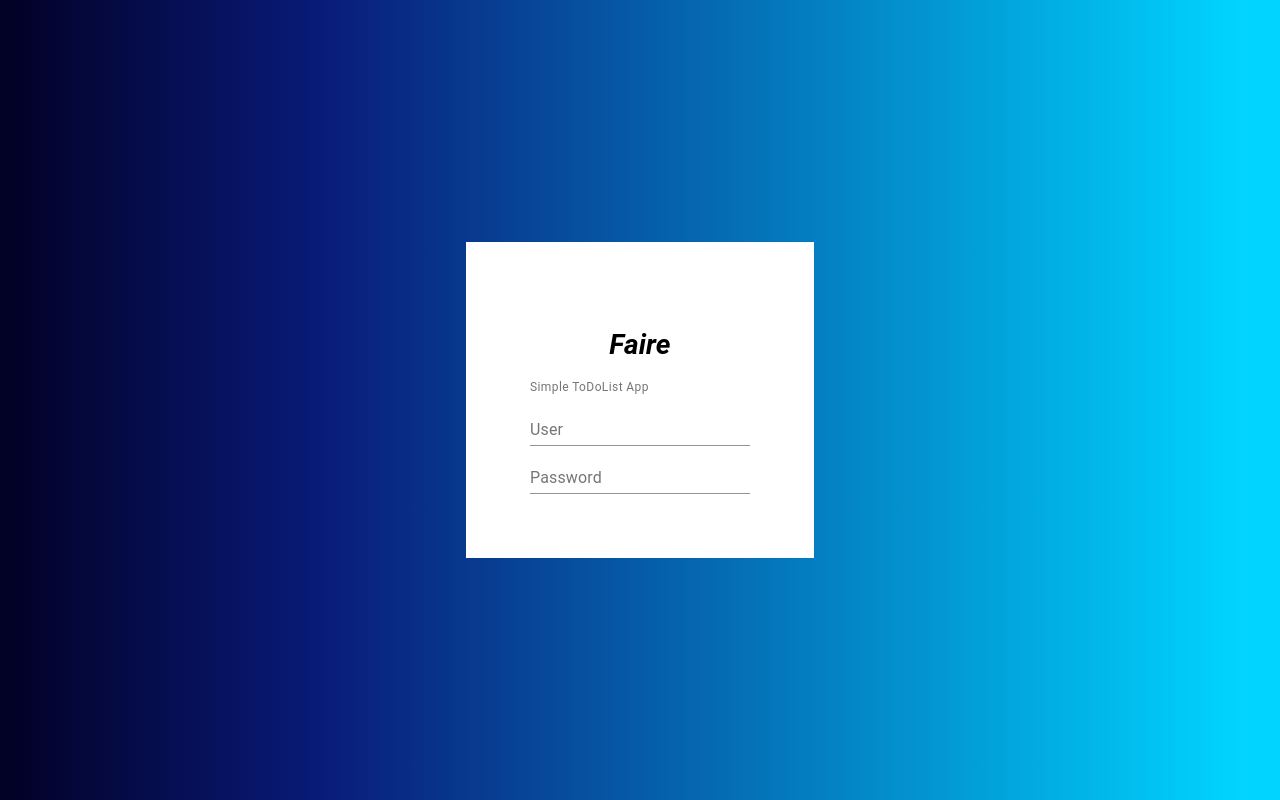
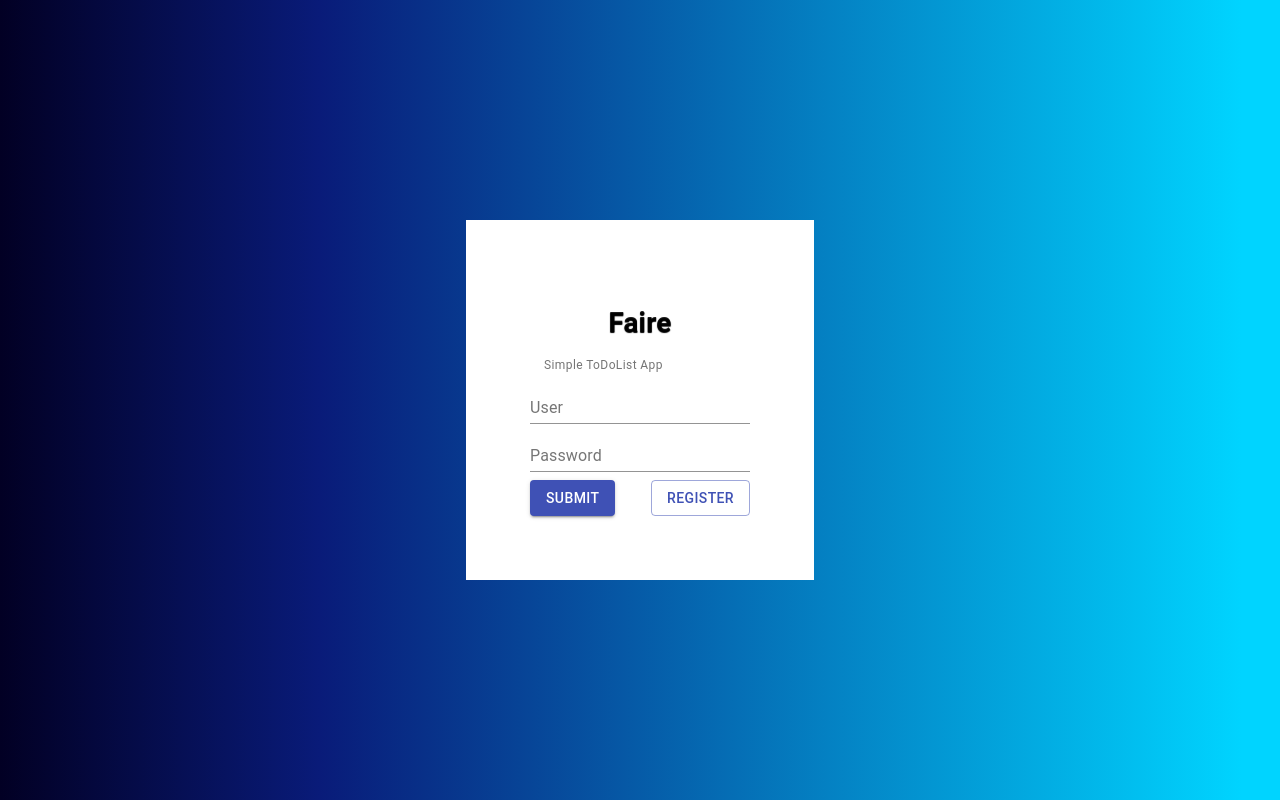
Before and after one commit to Mateusmsouza/ToDo-List-Front, a React (Create React App) app: page / in a window 1280 px wide. Built offline with nearby package versions, Linux system fonts and the light colour scheme.

Commit message:
submit form

```diff
--- a/src/screens/Login.js
+++ b/src/screens/Login.js
@@ -1,6 +1,6 @@
 import React from "react";
 import { makeStyles } from "@material-ui/core/styles";
-import { FormControl, FormHelperText, Input } from '@material-ui/core';
+import { FormControl, FormHelperText, Button } from '@material-ui/core';
 import TextField from "@material-ui/core/TextField";
 import Switch from '@material-ui/core/Switch';
 
@@ -27,9 +27,13 @@ const useStyles = makeStyles({
     titleLogin: {
         textAligns: 'center',
         marginBottom: 10,
-        fontStyle: 'italic',
-        color: 'black',
-        textShadow: '0 1px 2px rgba(black,.15)'
+        textShadow: '0px 1px 1px black'
+    },
+    buttonBox: {
+        display: 'flex',
+        alignItems: 'center',
+        justifyContent: 'space-between',
+        paddingTop: 8
     }
 })
 
@@ -47,23 +51,17 @@ const Login = props => {
         <div className={classes.background} >
             <div className={classes.loginBox}>
                 <h1 className={classes.titleLogin}>Faire</h1>
-
-                {/*
-                {state.hasAccount ? null : <TextField label="Email"/>}
-                <TextField label="Usuário"/>
-                <TextField label="Senha"/>
-                <Switch
-                checked={state.hasAccount}
-                onChange={handleChange}
-                color="primary"
-                name="hasAccount"
-                inputProps={{ 'aria-label': 'primary checkbox' }}
-                /> */}
                 <FormControl>
-                    <FormHelperText id="welcome-text">Simple ToDoList App</FormHelperText>
+                    <FormHelperText variant="filled"  id="welcome-text">Simple ToDoList App</FormHelperText>
                     <TextField label="User"/>
                     <TextField label="Password"/>
+                    <div className={classes.buttonBox}>
+                        <Button className={classes.buttonLogin} variant="contained" color="primary">Submit</Button>
+                        <Button className={classes.buttonLogin} variant="outlined" color="primary">Register</Button>
+                    </div>
                 </FormControl>
+
+
             </div>
         </div>
     );
```
